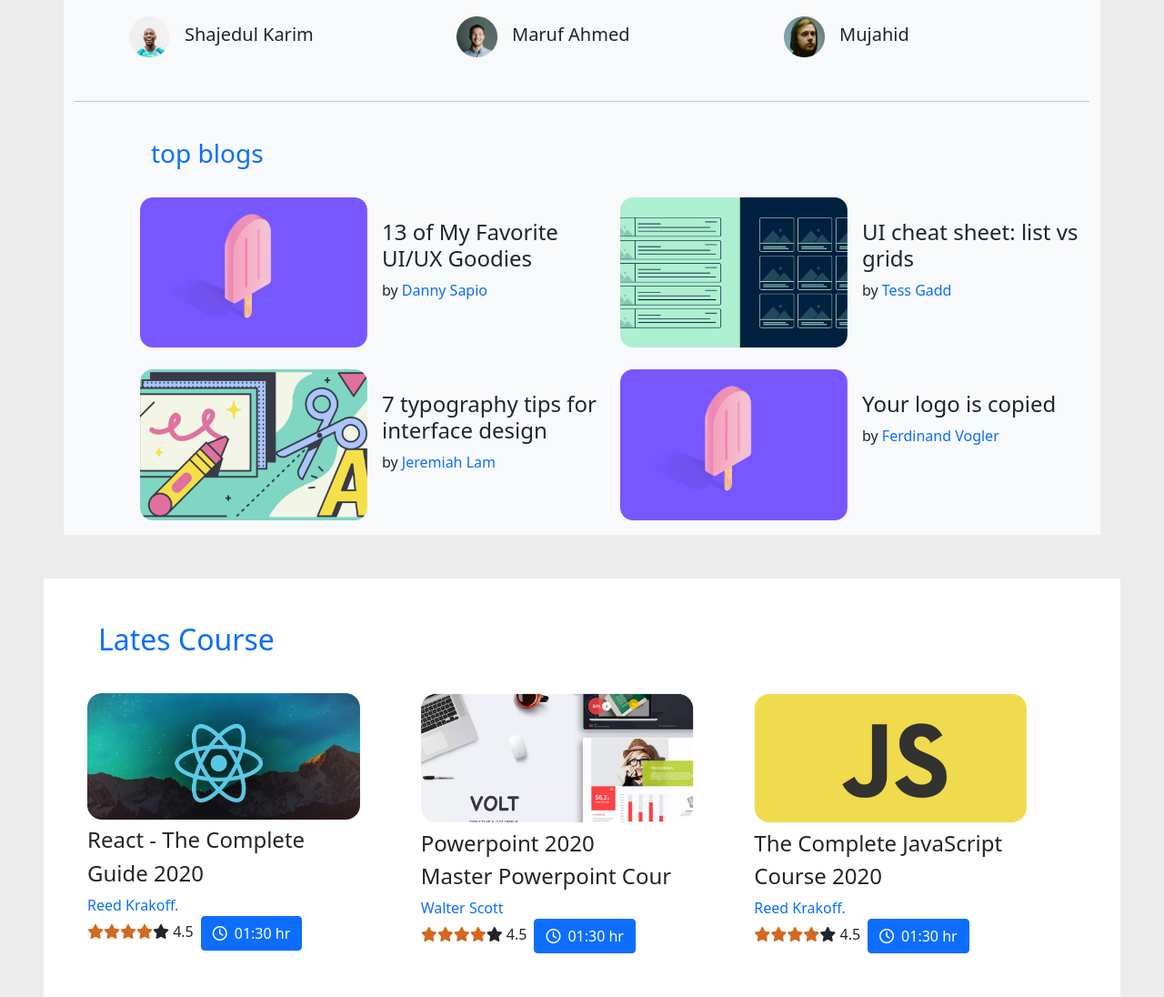
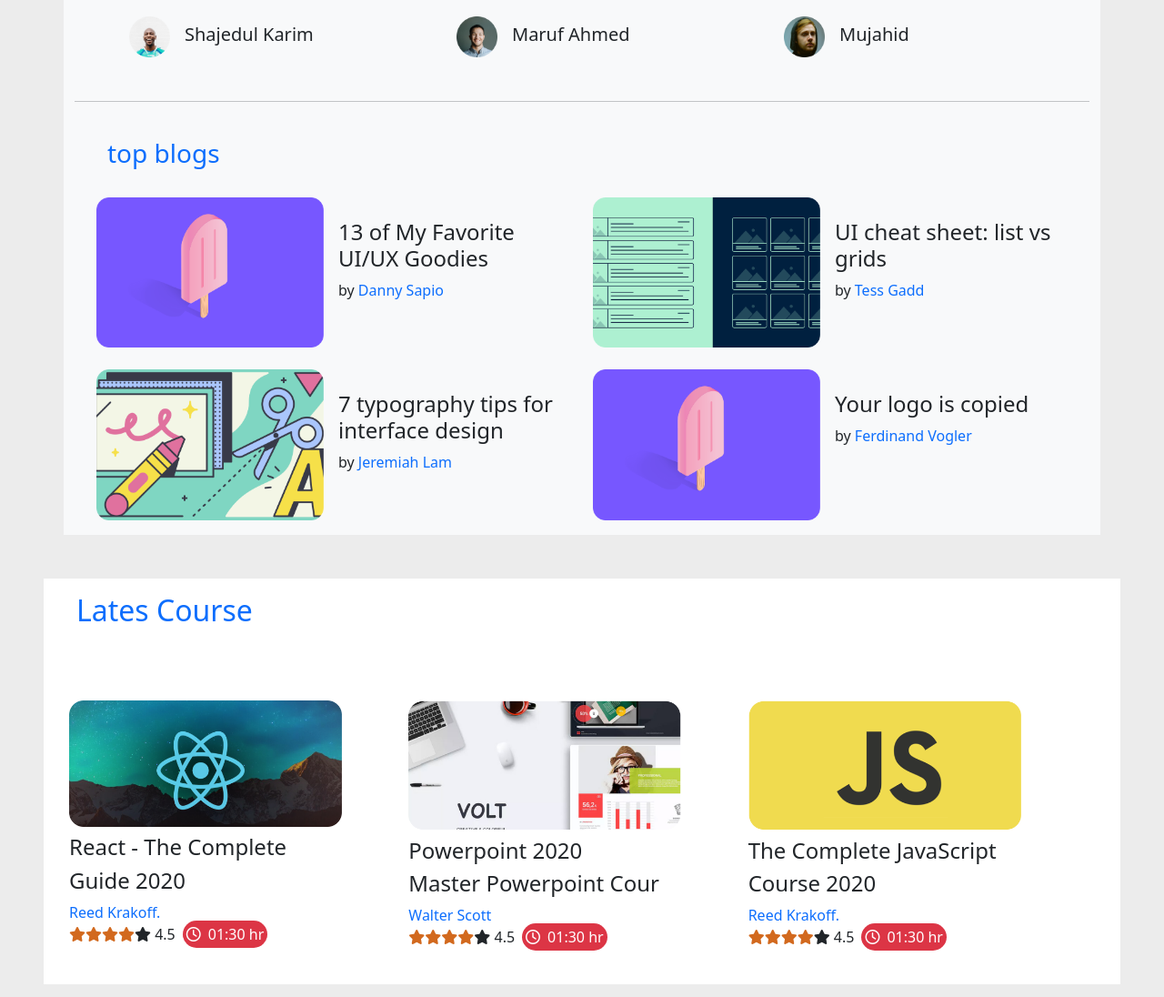
Before and after one commit to pranab56/leader-board-bootstrap, a plain HTML site: page index.html in a window 1280 px wide. Shown: the part 240-1336 px from the top of the page at 91% size. Drawn offline with Linux system fonts and the light colour scheme.

Commit message:
responsive

```diff
--- a/index.html
+++ b/index.html
@@ -38,7 +38,7 @@
           </nav>
     </header>
     <section>
-        <div class="container bg-light pb-3 pt-4">
+        <div class="container  bg-light pb-3 pt-4">
             <h3 class="text-primary ms-5 pb-4 ms-4 ps-4">top player</h3>
             <div class="row gy-4 ms-5">
                 <div class="col-12 col-md-6 col-lg-4 col-xl-4 col-xxl-4 me-0 col-lg-4 d-flex">
@@ -72,9 +72,9 @@
        <div class="mt-5">
         <hr>
     </div>
-        <div class="container">
-            <h3 class="text-primary pb-4 pt-4 ms-4 ps-5">top blogs</h3>
-            <div class="row gy-4 ms-5">
+        <div class="container ">
+            <h3 class="text-primary ms-4 pb-4 pt-4">top blogs</h3>
+            <div class="row ms-0 ps-0 me-0 gy-4 ">
                 <div class="col-lg-6 col-xl-6 col-xxl-6 d-flex">
                     <img width="250px" src="blogs/blog-1.png" alt="">
                     <div class="ms-3 mt-4">
@@ -119,10 +119,10 @@
     </section>
 
 
-    <section class="ms-5 me-5 mt-5 bg-white pe-5">
-        <div class="container pb-4 pt-4">
-        <h2 class="text-primary ms-5 pb-2 pt-4">Lates Course</h2>
-        <div class="row ms-4">
+    <section class=" p-3  ms-5 me-5 ms-0 mt-5 bg-white pe-5">
+        <div class="container">
+        <h2 class="text-primary ms-2 pb-5">Lates Course</h2>
+        <div class="row">
             <div class="col-12 col-md-6 col-lg-4 col-xl-4 col-xxl-4 pb-4 pt-4">
                 <img width="300px" src="courses/course-1.png" alt="">
                 <h4 class="pt-2">React - The Complete</h4>
@@ -131,7 +131,7 @@
 
                     <i style="color: chocolate;" class="fas fa-star"></i><i style="color: chocolate;" class="fas fa-star"></i><i style="color: chocolate;" class="fas fa-star"></i><i style="color: chocolate;" class="fas fa-star"></i><i class="fas fa-star"></i>
 
-               <span class="pe-2">4.5</span><button type="button" class="btn btn-primary"><i class="far fa-clock pe-2 "></i>01:30 hr</button>
+               <span class="pe-2">4.5</span><span class="rounded-pill bg-danger text-white p-1"><i class="far fa-clock pe-2 "></i>01:30 hr</span>
             </div>
             <div class="col-12 col-md-6 col-lg-4 col-xl-4 col-xxl-4 pb-4 pt-4">
                 <img width="300px" src="courses/course-2.png" alt="">
@@ -141,7 +141,7 @@
 
                     <i style="color: chocolate;" class="fas fa-star"></i><i style="color: chocolate;" class="fas fa-star"></i><i style="color: chocolate;" class="fas fa-star"></i><i style="color: chocolate;" class="fas fa-star"></i><i class="fas fa-star"></i>
 
-               <span class="pe-2">4.5</span><button type="button" class="btn btn-primary"><i class="far fa-clock pe-2"></i>01:30 hr</button>
+               <span class="pe-2">4.5</span><span class="rounded-pill bg-danger text-white p-1"><i class="far fa-clock pe-2"></i>01:30 hr</span>
             </div>
             <div class="col-12 col-md-6 col-lg-4 col-xl-4 col-xxl-4 pb-4 pt-4">
                 <img width="300px" src="courses/course-3.png" alt="">
@@ -151,7 +151,7 @@
 
                     <i style="color: chocolate;" class="fas fa-star"></i><i style="color: chocolate;" class="fas fa-star"></i><i style="color: chocolate;" class="fas fa-star"></i><i style="color: chocolate;" class="fas fa-star"></i><i class="fas fa-star"></i>
 
-               <span class="pe-2">4.5</span><button type="button" class="btn btn-primary"><i class="far fa-clock pe-2"></i>01:30 hr</button>
+               <span class="pe-2">4.5</span><span class="rounded-pill bg-danger text-white p-1"><i class="far fa-clock pe-2"></i>01:30 hr</span>
             </div>
         </div>
     </div>
```
